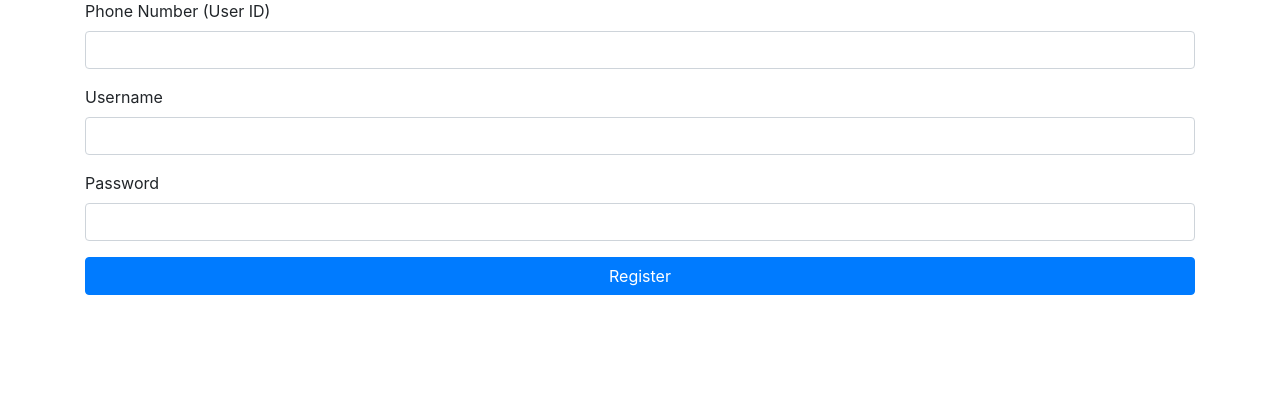
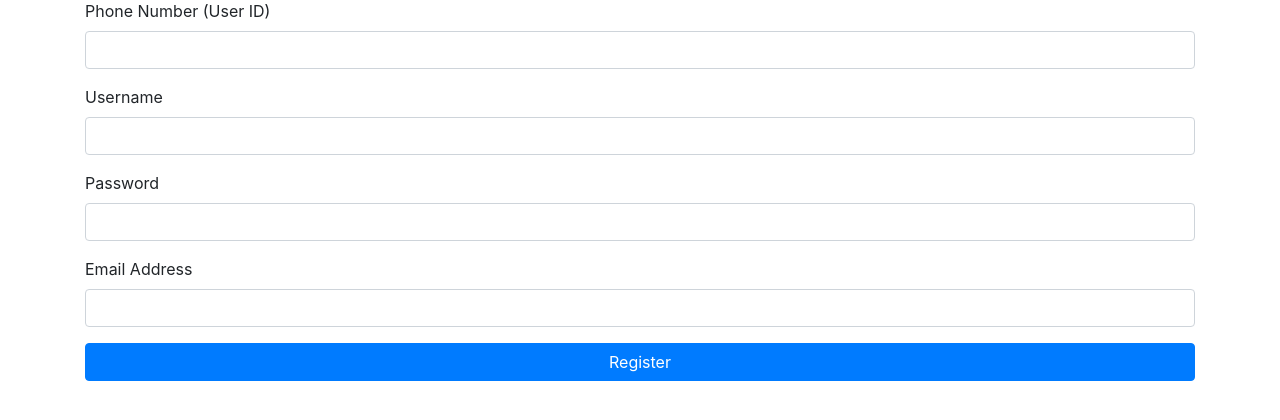
Before and after one commit to AceMoversKevin/portal, a PHP site: page /signup.php in a window 1280 px wide. Shown: the part 87-507 px from the top of the page. Run offline with PHP 8.4, Linux system fonts and the light colour scheme; data that the repository does not hold is empty.

Commit message:
added email support
Login now loads up user email address to the session

Sign up now requires user email address

```diff
--- a/login.php
+++ b/login.php
@@ -8,8 +8,8 @@ if ($_SERVER["REQUEST_METHOD"] == "POST" && isset($_POST['username']) && isset($
     $username = $conn->real_escape_string($_POST['username']);
     $password = $conn->real_escape_string($_POST['password']); // Remember to hash passwords in real applications
 
-    // Adjusted SQL query to also check if the user account is active
-    $sql = "SELECT user_id, username, role, credits FROM users WHERE username = ? AND password = ? AND isActive = 1";
+    // Adjusted SQL query to also select the 'emails' address and check if the user account is active
+    $sql = "SELECT user_id, username, emails, role, credits FROM users WHERE username = ? AND password = ? AND isActive = 1";
     $stmt = $conn->prepare($sql);
     $stmt->bind_param("ss", $username, $password);
     $stmt->execute();
@@ -19,6 +19,7 @@ if ($_SERVER["REQUEST_METHOD"] == "POST" && isset($_POST['username']) && isset($
         $user = $result->fetch_assoc();
         $_SESSION['user_id'] = $user['user_id'];
         $_SESSION['username'] = $user['username'];
+        $_SESSION['email'] = $user['emails']; // Store the email address in the session using the correct column name
         $_SESSION['role'] = $user['role'];
         $_SESSION['credits'] = $user['credits'];
         // Redirect user to the index page or dashboard
@@ -44,7 +45,6 @@ if ($_SERVER["REQUEST_METHOD"] == "POST" && isset($_POST['username']) && isset($
     }
 }
 ?>
-
 
 <!DOCTYPE html>
 <html lang="en">
--- a/signup.php
+++ b/signup.php
@@ -8,16 +8,19 @@ if ($_SERVER["REQUEST_METHOD"] == "POST") {
     $phone = $conn->real_escape_string($_POST['phone']);
     $username = $conn->real_escape_string($_POST['username']);
     $password = $conn->real_escape_string($_POST['password']); // Directly using the password without hashing
+    $email = $conn->real_escape_string($_POST['email']); // Capture the email address
 
     // Validate phone format
     if (!preg_match("/^04\d{8}$/", $phone)) {
         $error_message = "Phone number must be in the format 0412345678.";
+    } elseif (!filter_var($email, FILTER_VALIDATE_EMAIL)) { // Validate email format
+        $error_message = "Invalid email format.";
     } else {
         // SQL to insert new user using phone as user_id
-        $sql = "INSERT INTO users (user_id, username, password, role, created_at, updated_at, credits, isActive) VALUES (?, ?, ?, 'user', NOW(), NOW(), 0, 0)";
+        $sql = "INSERT INTO users (user_id, username, password, role, created_at, updated_at, credits, isActive, emails) VALUES (?, ?, ?, 'user', NOW(), NOW(), 0, 0, ?)"; // Include email in the SQL
 
         $stmt = $conn->prepare($sql);
-        $stmt->bind_param("sss", $phone, $username, $password);
+        $stmt->bind_param("ssss", $phone, $username, $password, $email); // Bind the email parameter
 
         if ($stmt->execute()) {
             // Instead of echoing the script directly, set a flag
@@ -32,19 +35,24 @@ if ($_SERVER["REQUEST_METHOD"] == "POST") {
 }
 ?>
 
+
 <!DOCTYPE html>
 <html lang="en">
+
 <head>
     <meta charset="UTF-8">
     <meta name="viewport" content="width=device-width, initial-scale=1.0">
     <title>Sign Up</title>
     <link rel="stylesheet" href="https://stackpath.bootstrapcdn.com/bootstrap/4.5.2/css/bootstrap.min.css">
 </head>
+
 <body>
     <div class="container">
         <h2 class="text-center">Sign Up</h2>
         <p class="text-center">Please enter your phone number. It will be your User ID and must be in the format 0412345678 to ensure verification.</p>
-        <?php if (!empty($error_message)) { echo "<div class='alert alert-danger'>$error_message</div>"; } ?>
+        <?php if (!empty($error_message)) {
+            echo "<div class='alert alert-danger'>$error_message</div>";
+        } ?>
         <form action="signup.php" method="post">
             <div class="form-group">
                 <label for="phone">Phone Number (User ID)</label>
@@ -58,16 +66,22 @@ if ($_SERVER["REQUEST_METHOD"] == "POST") {
                 <label for="password">Password</label>
                 <input type="password" class="form-control" id="password" name="password" required>
             </div>
+            <div class="form-group">
+                <label for="email">Email Address</label>
+                <input type="email" class="form-control" id="email" name="email" required>
+            </div>
+
             <button type="submit" class="btn btn-primary btn-block">Register</button>
         </form>
     </div>
 
     <!-- Check for successful registration and show popup -->
-    <?php if (isset($registrationSuccess) && $registrationSuccess): ?>
-    <script>
-        alert('Registration successful. Your phone number is your User ID.');
-        window.location.href = 'login.php';
-    </script>
+    <?php if (isset($registrationSuccess) && $registrationSuccess) : ?>
+        <script>
+            alert('Registration successful. Your phone number is your User ID.');
+            window.location.href = 'login.php';
+        </script>
     <?php endif; ?>
 </body>
+
 </html>
```
